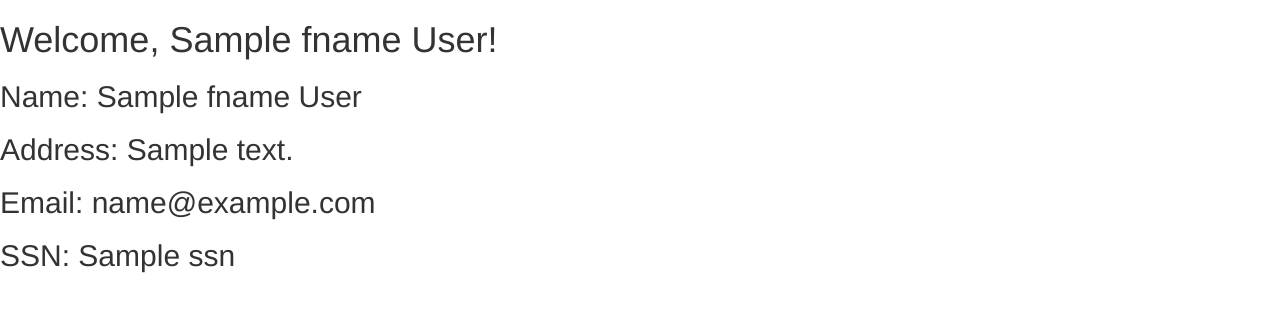
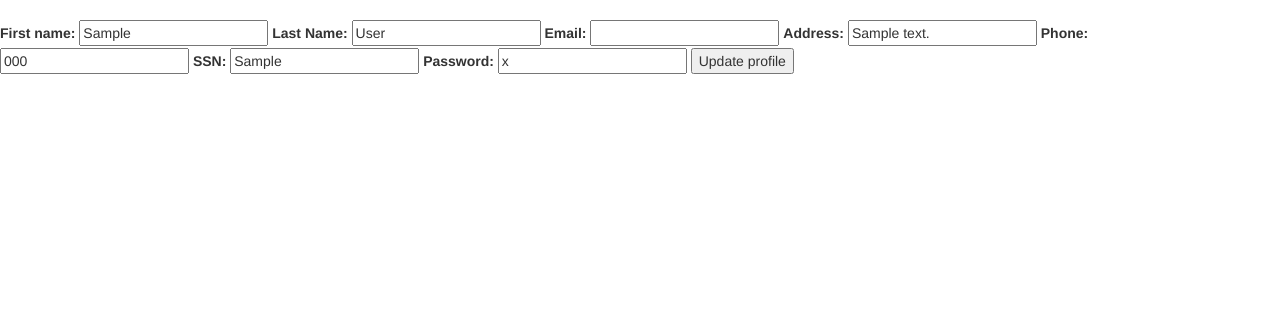
Before and after one commit to fuentesori/DBtest, a Flask app: template templates/profile.html in a window 1280 px wide. Shown: the part 52-364 px from the top of the page. Run offline with Flask 2, Linux system fonts and the light colour scheme; the template is opened without the code that fills it: most values are stand-ins (such as "Sample title", 1, 10 or a date in 2020); parts of the project's set-up code (start-up, migrations or seed data) failed here and were passed over; some libraries are stand-ins or nearby versions.

Commit message:
added password to profile and create user

```diff
--- a/app.py
+++ b/app.py
@@ -204,9 +204,9 @@ def post_user():
     for result in cursor:
         uid = result[0] + 1
     #fill out user data and store in database
-    users = [uid, request.form['fname'], request.form['lname'], request.form['address'], request.form['phone'], request.form['ssn']]
-    cmd = 'INSERT INTO users VALUES (%s, %s, %s, %s, %s, %s)';
-    g.conn.execute(cmd, (users[0], users[1], users[2], users[3], users[4], users[5]));
+    users = [uid, request.form['fname'], request.form['lname'], request.form['address'], request.form['phone'], request.form['ssn'], request.form['password']]
+    cmd = 'INSERT INTO users VALUES (%s, %s, %s, %s, %s, %s, %s)';
+    g.conn.execute(cmd, (users[0], users[1], users[2], users[3], users[4], users[5], users[6]));
     return redirect(url_for('usercreated', uid=uid))
 
 #Existing user profile, view and update user data
@@ -220,9 +220,20 @@ def profile():
     cursor.close()
     return render_template("profile.html", userdata=userdata)
 
-#@app.route('/profile/successfulupdate')
-#def update_user():
+@app.route('/update_user', methods=['POST'])
+def update_user():
+    #fill out user data and update in database
+    users = [uid, request.form['fname'], request.form['lname'], request.form['address'], request.form['phone'], request.form['ssn'], request.form['password']]
+    cmd = 'UPDATE users SET (fname, lname, address, phone, ssn, password) = (%s, %s, %s, %s, %s, %s) WHERE uid=%s';
+    g.conn.execute(cmd, (users[1], users[2], users[3], users[4], users[5], users[6], users[0]));
 
+    cmd = "SELECT * FROM users where uid=%s"
+    cursor = g.conn.execute(cmd,uid)
+    userdata = []
+    for result in cursor:
+        userdata=result
+    cursor.close()
+    return render_template("profile.html", userdata=userdata)
 
 
 
--- a/templates/add_user.html
+++ b/templates/add_user.html
@@ -39,6 +39,8 @@
       <input id="phone" name="phone" type="text"/>
       <label>SSN:</label>
       <input id="ssn" name="ssn" type="text"/>
+      <label>Password:</label>
+      <input id="password" name="password" type="text"  />
       <input type="submit"/>
   </form>
 
--- a/templates/profile.html
+++ b/templates/profile.html
@@ -28,10 +28,25 @@
         <a class="navbar-brand" href="/portfolio/<uid>">Portfolio</a>
       </div>
     </nav>
-<h1>Welcome, {{userdata.fname}} {{userdata.lname}}!</h1>
-<h2> Name: {{userdata.fname}} {{userdata.lname}} </h2>
-<h2> Address: {{userdata.address}} </h2>
-<h2> Email: {{userdata.email}} </h2>
-<h2> SSN: {{userdata.ssn}} </h2>
+
+<form method="post" action="/update_user">
+  <label>First name:</label>
+  <input id="fname" name="fname" type="text" value={{userdata.fname}} />
+  <label>Last Name:</label>
+  <input id="lname" name="lname" type="text" value={{userdata.lname}} />
+  <label>Email:</label>
+  <input id="email" name="email" type="text" />
+  <label>Address:</label>
+  <input id="address" name="address"  value="{{userdata.address}}" />
+  <label>Phone:</label>
+  <input id="phone" name="phone" type="text" value={{userdata.phone}} />
+  <label>SSN:</label>
+  <input id="ssn" name="ssn" type="text" value={{userdata.ssn}} />
+  <label>Password:</label>
+  <input id="password" name="password" type="text" value={{userdata.password}} />
+  <input type="submit" value="Update profile"/>
+</form>
+
+
 </body>
 </html>
```
